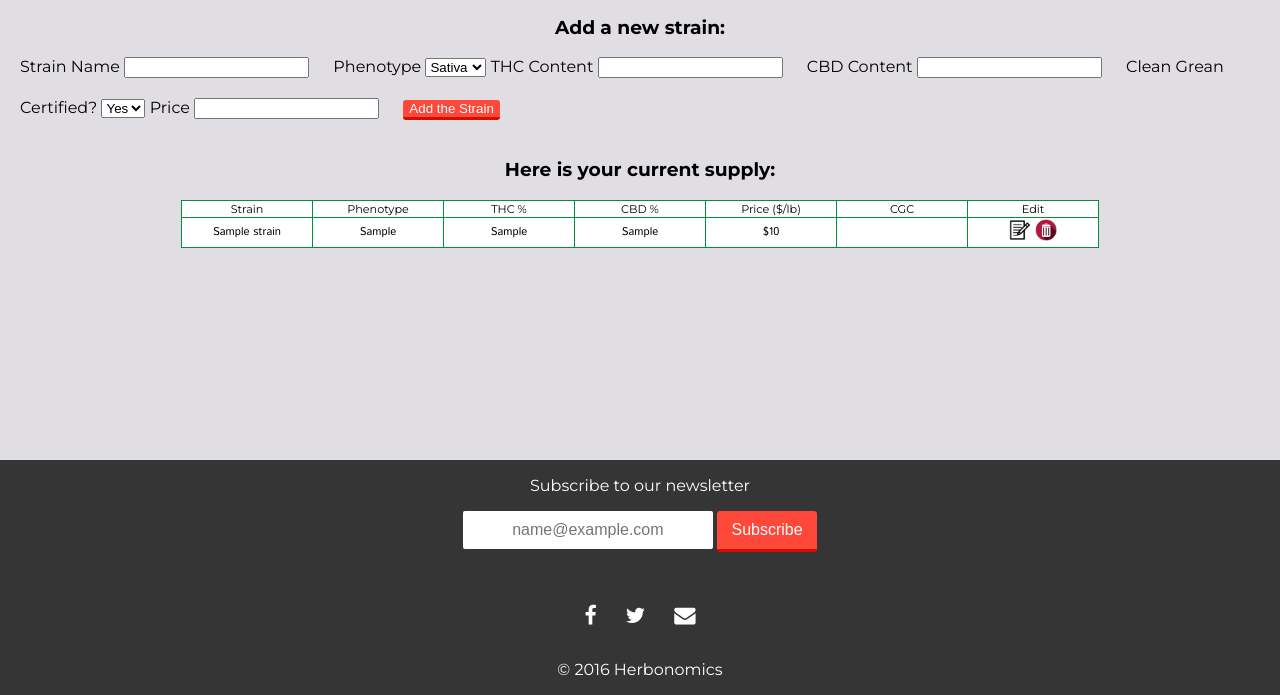
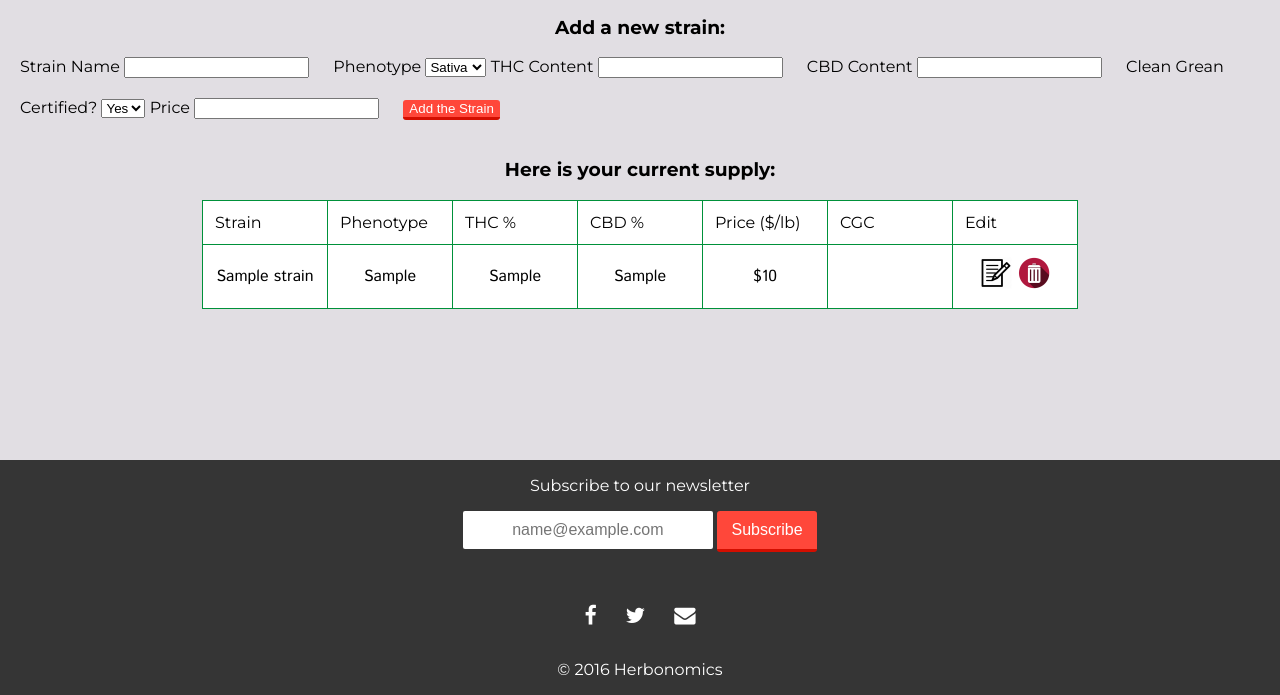
Before and after one commit to OskarRadon/Herbonomics, a PHP site: template Herbonomics_php/views/grower_account.html.twig in a window 1280 px wide. Shown: the part 185-880 px from the top of the page. Run offline with PHP 8.4, Linux system fonts and the light colour scheme; the template is opened without the code that fills it: most values are stand-ins (such as "Sample title", 1, 10 or a date in 2020); some libraries are stand-ins or nearby versions.

Commit message:
Sets table styling for tablet and desktop

```diff
--- a/Herbonomics_php/web/css/profile.css
+++ b/Herbonomics_php/web/css/profile.css
@@ -187,10 +187,22 @@ main {
 table th {
   font-size: 0.7em;
   text-align: center; }
+  @media (min-width: 600px) {
+    table th {
+      text-align: left;
+      font-size: 1em;
+      padding: 12px; } }
 table td {
   font-size: 0.7em;
   text-align: center;
   width: 10vw; }
+  @media (min-width: 600px) {
+    table td {
+      font-size: 1em;
+      padding: 12px; } }
+  @media all and (min-width: 1200px) {
+    table td {
+      width: 100px; } }
 
 body {
   font-family: 'Montserrat', serif;
--- a/Herbonomics_php/web/scss/layout/_global.scss
+++ b/Herbonomics_php/web/scss/layout/_global.scss
@@ -186,15 +186,23 @@ table {
   th {
     font-size: 0.7em;
     text-align: center;
+    @include tablet {
+      text-align: left;
+      font-size: 1em;
+      padding: 12px;
 
+    }
   }
   td {
     font-size: 0.7em;
     text-align: center;
     width: 10vw;
-
-    img {
-
+    @include tablet {
+      font-size: 1em;
+      padding: 12px;
+    }
+    @include desktop {
+      width: 100px;
     }
   }
 }
```
Also changed, not shown: Herbonomics_php/web/css/main.css (+12 -0 lines), Herbonomics_php/web/css/sign-up.css (+12 -0 lines).
